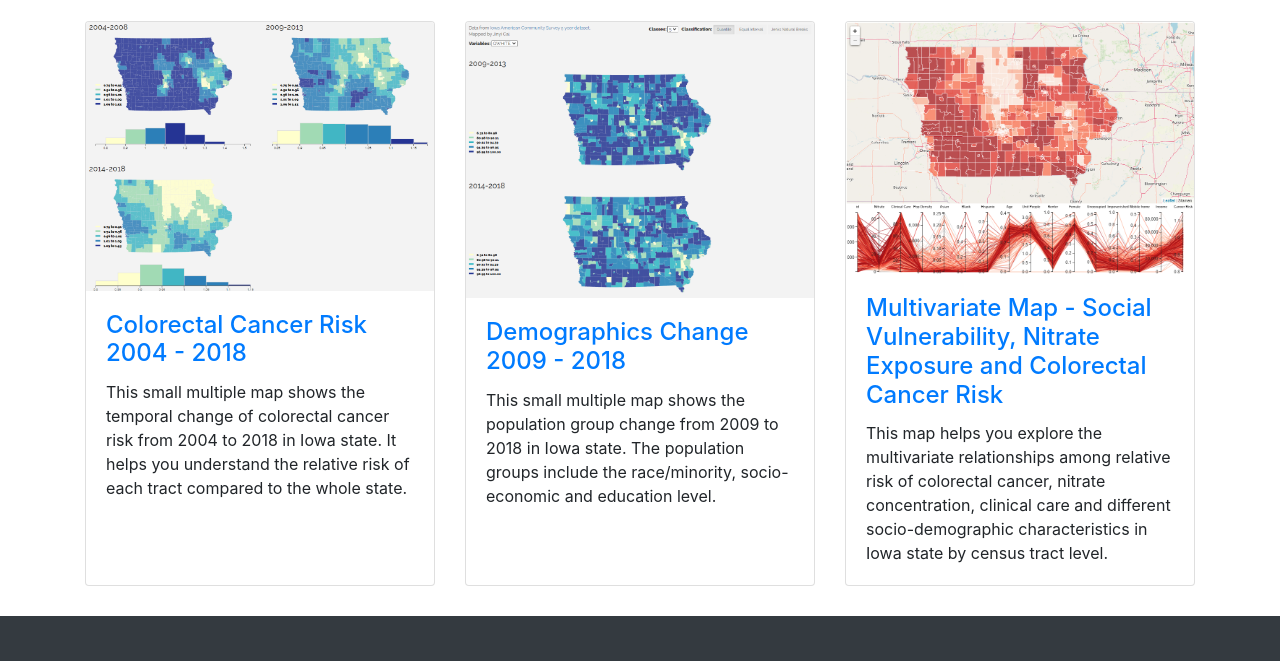
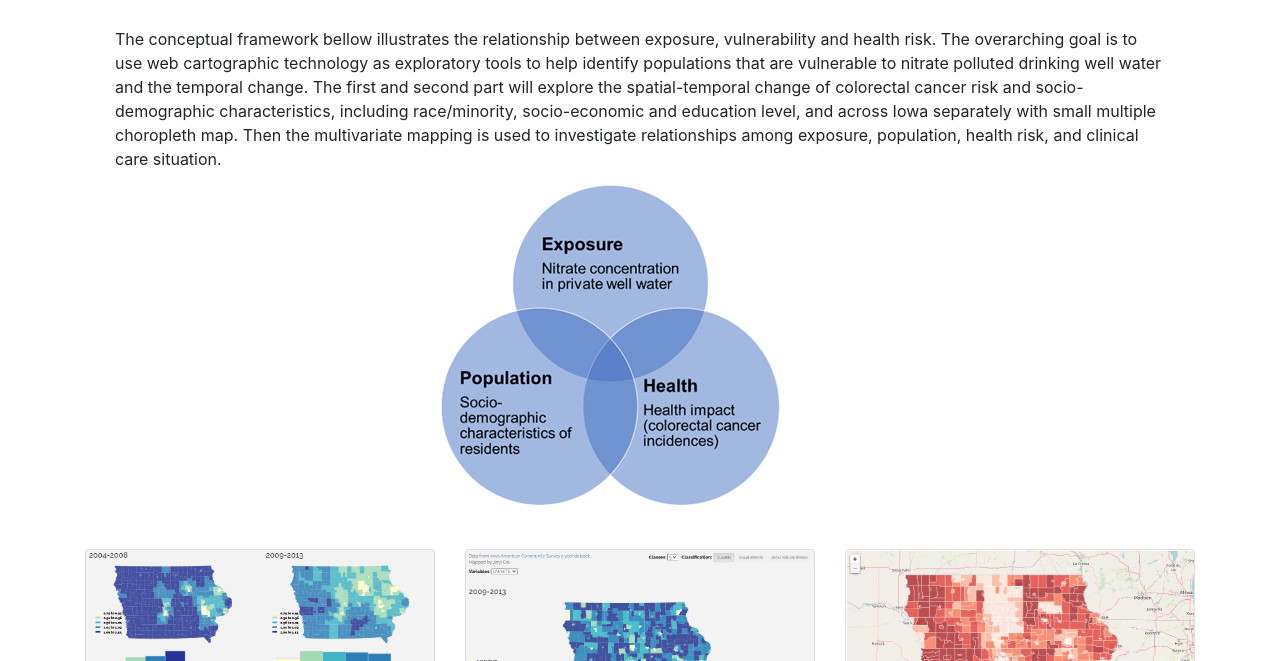
Before and after one commit to geog3540/jinycai, a website: page final/finalProject.html in a window 1280 px wide. Shown: the part 131-792 px from the top of the page. Drawn offline with Linux system fonts and the light colour scheme.

Commit message:
introductions

```diff
--- a/css/3-col-portfolio.css
+++ b/css/3-col-portfolio.css
@@ -21,3 +21,11 @@ body {
 .pagination {
   margin-bottom: 30px;
 }
+
+.introduction {
+  margin: 30px;
+}
+
+.intro-img {
+  margin: 10px 23%;
+}
--- a/final/finalProject.html
+++ b/final/finalProject.html
@@ -24,7 +24,8 @@
   <nav class="navbar navbar-expand-lg navbar-dark bg-dark fixed-top">
     <div class="container">
       <a class="navbar-brand" href="#">Jinyi Cai's Geovisualization Final Project Portfolio</a>
-        <button class="navbar-toggler" type="button" data-toggle="collapse" data-target="#navbarResponsive" aria-controls="navbarResponsive" aria-expanded="false" aria-label="Toggle navigation">
+      <button class="navbar-toggler" type="button" data-toggle="collapse" data-target="#navbarResponsive"
+        aria-controls="navbarResponsive" aria-expanded="false" aria-label="Toggle navigation">
         <span class="navbar-toggler-icon"></span>
       </button>
       <div class="collapse navbar-collapse" id="navbarResponsive">
@@ -55,7 +56,16 @@
     <h1 class="my-4">Geovisualization Final Project
       <small>GEOG 5540</small>
     </h1>
-
+    <div class="introduction">
+      The conceptual framework bellow illustrates the relationship between exposure, vulnerability and health risk. The
+      overarching goal is to use web cartographic technology as exploratory tools to help identify populations that are
+      vulnerable to nitrate polluted drinking well water and the temporal change. The first and second part will explore
+      the spatial-temporal change of colorectal cancer risk and socio-demographic characteristics, including
+      race/minority, socio-economic and education level, and across Iowa separately with small multiple choropleth map.
+      Then the multivariate mapping is used to investigate relationships among exposure, population, health risk, and
+      clinical care situation.
+      <img class="intro-img" src="files/conceptual framework.png">
+    </div>
     <div class="row">
       <div class="col-lg-4 col-sm-6 portfolio-item">
         <div class="card h-100">
@@ -64,7 +74,8 @@
             <h4 class="card-title">
               <a href="smallMultipleDisease.html">Colorectal Cancer Risk 2004 - 2018</a>
             </h4>
-              <p class="card-text">This small multiple map shows the temporal change of colorectal cancer risk from 2004 to 2018 in Iowa state.
+            <p class="card-text">This small multiple map shows the temporal change of colorectal cancer risk from 2004
+              to 2018 in Iowa state.
               It helps you understand the relative risk of each tract compared to the whole state.
             </p>
           </div>
@@ -77,7 +88,8 @@
             <h4 class="card-title">
               <a href="smallMultiplePopulation.html">Demographics Change 2009 - 2018</a>
             </h4>
-              <p class="card-text">This small multiple map shows the population group change from 2009 to 2018 in Iowa state.
+            <p class="card-text">This small multiple map shows the population group change from 2009 to 2018 in Iowa
+              state.
               The population groups include the race/minority, socio-economic and education level.</p>
           </div>
         </div>
@@ -87,9 +99,11 @@
           <a href="parallelCoordinateMultivariate.html"><img class="card-img-top" src="files/pcp.png" alt=""></a>
           <div class="card-body">
             <h4 class="card-title">
-                <a href="parallelCoordinateMultivariate.html">Multivariate Map - Social Vulnerability, Nitrate Exposure and Colorectal Cancer Risk</a>
+              <a href="parallelCoordinateMultivariate.html">Multivariate Map - Social Vulnerability, Nitrate Exposure
+                and Colorectal Cancer Risk</a>
             </h4>
-              <p class="card-text">This map helps you explore the multivariate relationships among relative risk of colorectal cancer, nitrate concentration, clinical care
+            <p class="card-text">This map helps you explore the multivariate relationships among relative risk of
+              colorectal cancer, nitrate concentration, clinical care
               and different socio-demographic characteristics in Iowa state by census tract level. </p>
           </div>
         </div>
```
Also changed, not shown: final/files/conceptual framework.png (added). Lines whose indentation alone changed are shown as unchanged.
